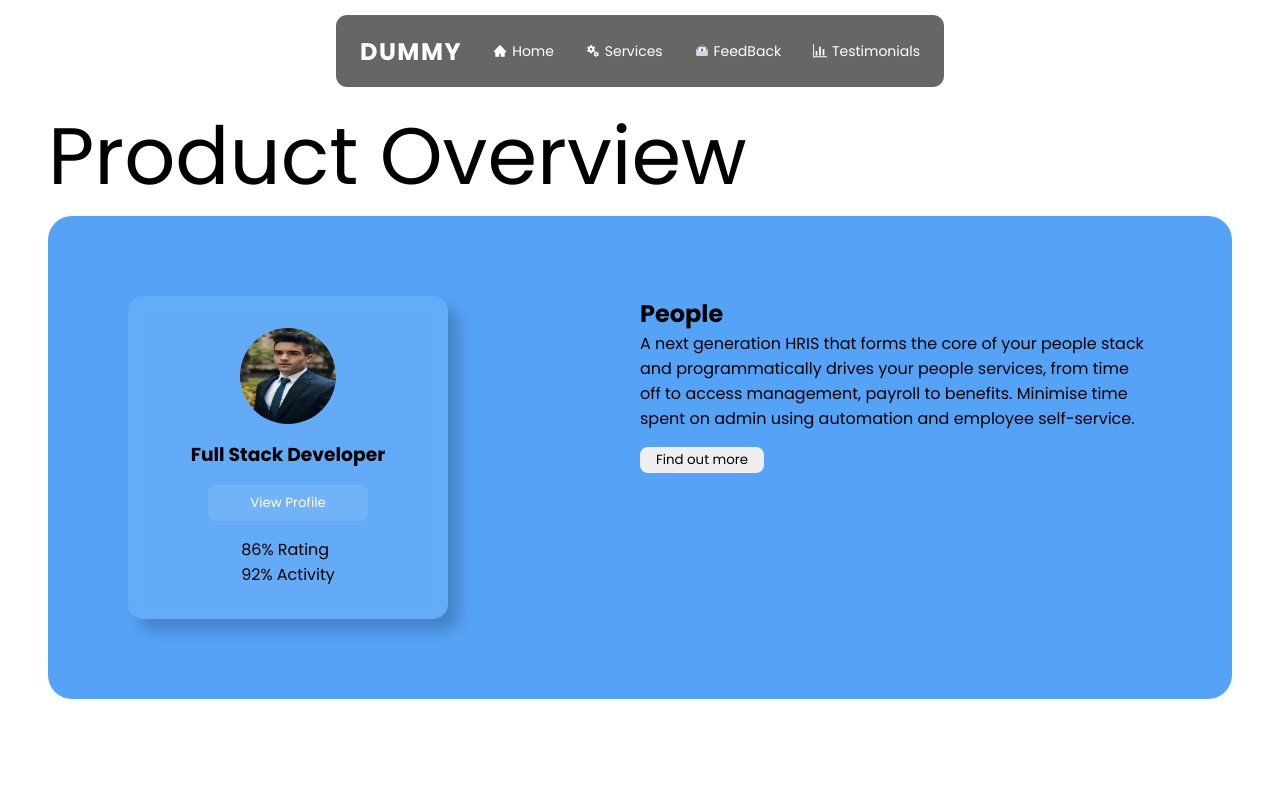
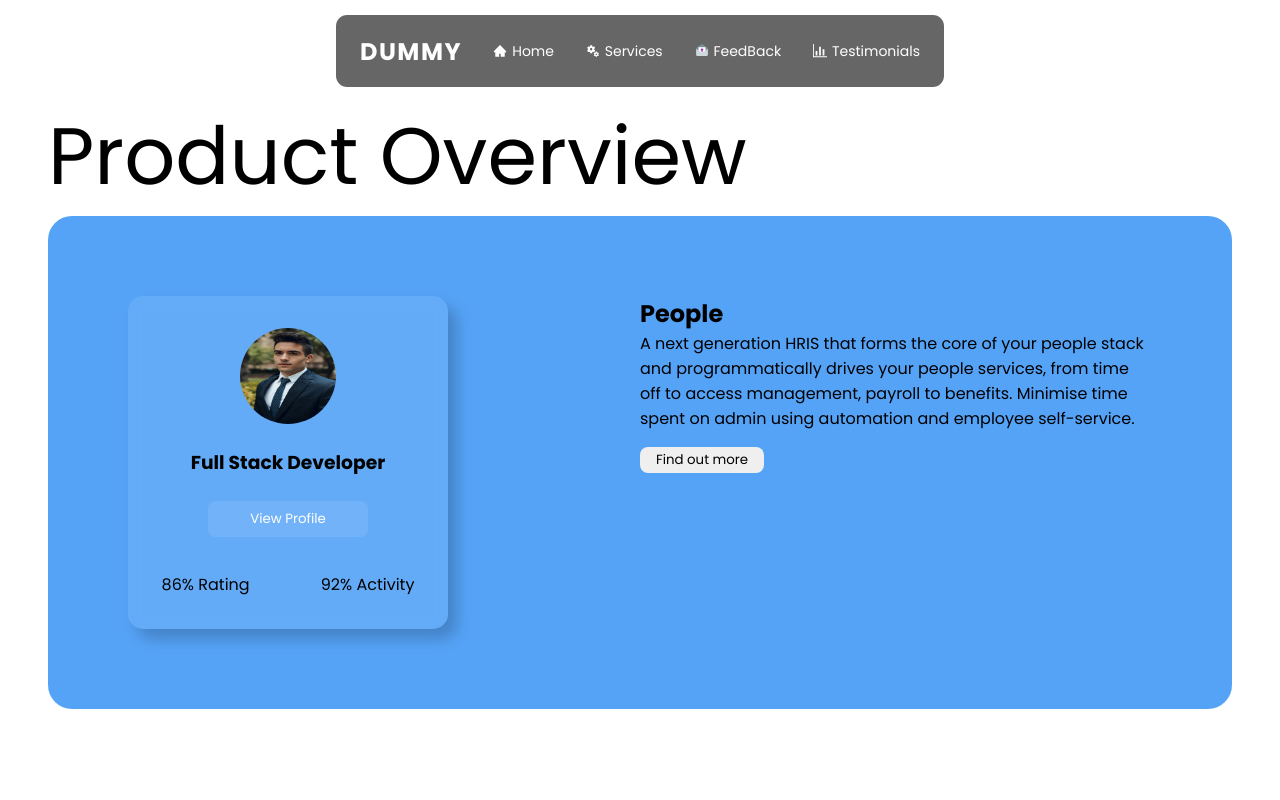
Before and after one commit to praddyotahayaran/vite-deploy-demo, a React (Vite) app: page / in a window 1280 px wide. Shown: the top 800 px of the page. Built offline with nearby package versions, Linux system fonts and the light colour scheme.

Commit message:
home page modified

```diff
--- a/src/Components/Home/Home.css
+++ b/src/Components/Home/Home.css
@@ -29,8 +29,8 @@
     justify-content: center;
     background: rgba(255, 255, 255, 0.09);
     border-radius: 15px;
-    gap: 1rem;
-    box-shadow: 11px 12px 15px rgba(5, 5, 5, 0.2);
+    gap: 1.5rem;
+    box-shadow: 9px 10px 15px rgba(5, 5, 5, 0.2);
 }
 
 .home__card-creative>img {
@@ -46,7 +46,24 @@
     color: white;
     width: 10rem;
     cursor: pointer;
+    margin-bottom: 0.7rem;
     background: rgba(255, 255, 255, 0.09);
+}
+
+.stats {
+    display: flex;
+    width: 100%;
+    justify-content: space-between;
+}
+
+.stats br {
+    height: 1rem;
+    width: 5rem;
+    background: white;
+}
+
+.stats>span {
+    padding: 0 2.1rem;
 
 }
 
--- a/src/Components/Home/Home.jsx
+++ b/src/Components/Home/Home.jsx
@@ -18,8 +18,8 @@ const Home = () => {
                             View Profile
                         </button>
                         <div className="stats">
-                            <div>86% Rating</div>
-                            <div>92% Activity</div>
+                            <span>86% Rating</span>
+                            <span>92% Activity</span>
                         </div>
                     </div>
                 </div>
--- a/src/Components/NavBar/NavBar.css
+++ b/src/Components/NavBar/NavBar.css
@@ -1,4 +1,5 @@
 @import url('https://fonts.googleapis.com/css2?family=Racing+Sans+One&display=swap');
+
 .navBar {
     display: flex;
     align-items: center;
--- a/src/Components/NavBar/NavBar.jsx
+++ b/src/Components/NavBar/NavBar.jsx
@@ -16,7 +16,6 @@ const NavBar = () => {
                     <li><MdMiscellaneousServices />  Services</li>
                     <li><FcFeedback />  FeedBack</li>
                     <li><GoGraph />  Testimonials</li>
-                    {/* <li><FcAbout />  About us</li> */}
                 </ul>
             </nav>
 
```
